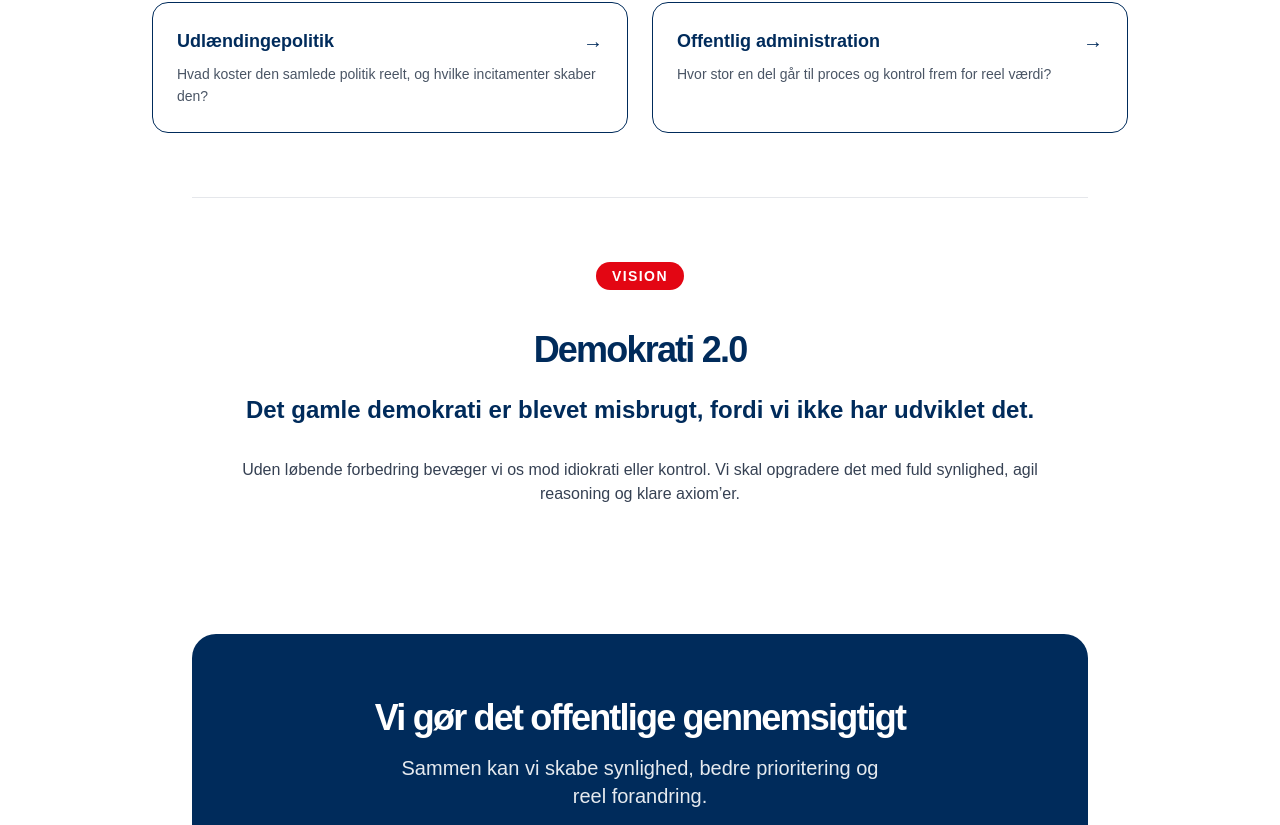
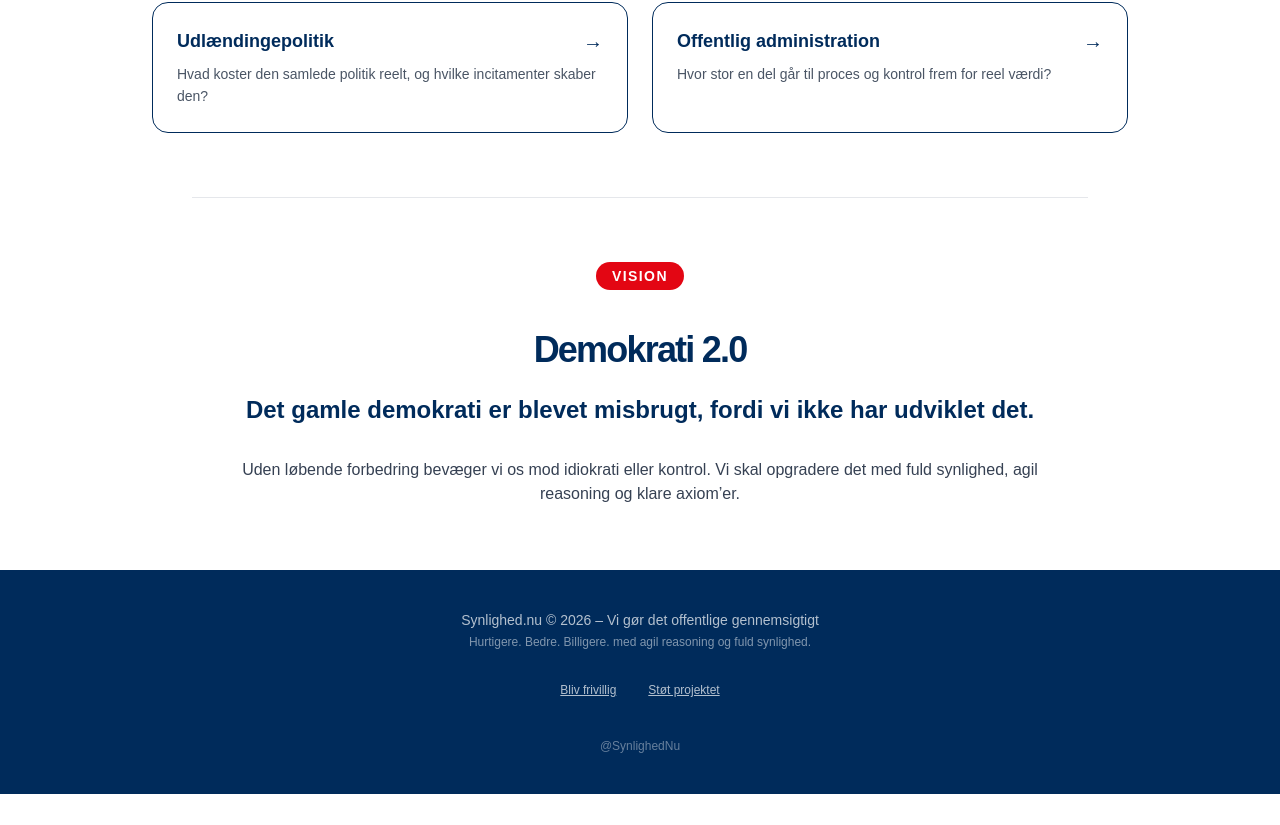
Before and after one commit to synlighed-nu/synlighed-nu-clean, a Next.js app: page / in a window 1280 px wide. Shown: the part 2948-3773 px from the top of the page. After the commit the page ends 3742 px from the top, so only its background shows below. Built offline with nearby package versions, Linux system fonts and the light colour scheme.

Commit message:
Update page.tsx

```diff
--- a/app/page.tsx
+++ b/app/page.tsx
@@ -21,7 +21,7 @@ export default function SynlighedNu() {
     <div className="min-h-screen bg-white text-[#002B5B]">
       <Nav />
 
-      {/* === UNIVERSAL TOP – HOVEDINDLEDNING TIL HELE SIDEN === */}
+      {/* === UNIVERSAL TOP – HOVEDINDLEDNING === */}
       <div className="text-center pt-20 pb-16 px-6">
         <h1 className="text-6xl md:text-7xl font-bold tracking-tighter leading-none mb-6">
           Synlighed først.
@@ -53,21 +53,6 @@ export default function SynlighedNu() {
         </div>
       </section>
 
-      {/* Blå genvejsboks – Bliv frivillig */}
-      <div className="max-w-4xl mx-auto px-6 py-16 mt-16 bg-[#002B5B] rounded-3xl text-white text-center">
-        <h2 className="text-4xl font-bold tracking-tighter mb-4">Vi gør det offentlige gennemsigtigt</h2>
-        <p className="text-xl text-white/90 mb-8 max-w-lg mx-auto">
-          Sammen kan vi skabe synlighed, bedre prioritering og reel forandring.
-        </p>
-        <a
-          href="/bliv-frivillig"
-          className="inline-flex items-center gap-3 bg-white text-[#002B5B] hover:bg-white/90 px-10 py-5 rounded-3xl font-semibold text-lg transition"
-        >
-          Bliv frivillig nu
-          <span className="text-2xl leading-none">→</span>
-        </a>
-      </div>
-
       <Footer />
 
       {/* Modal til forklaring af områder */}
```
